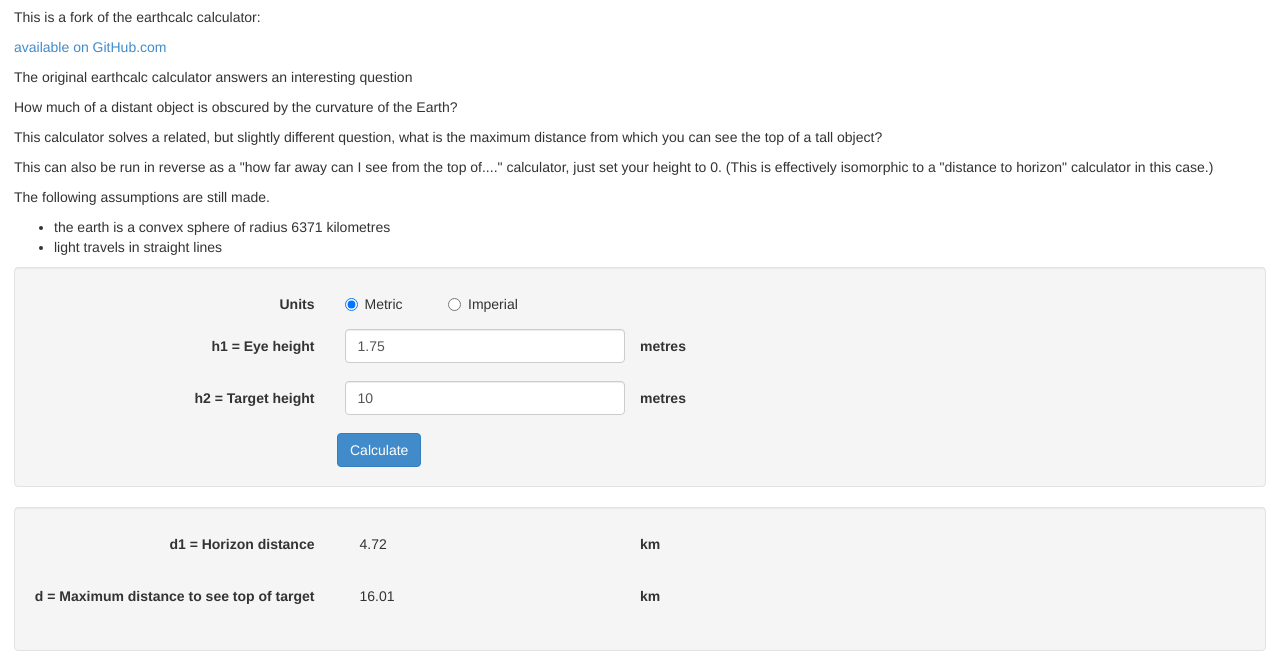
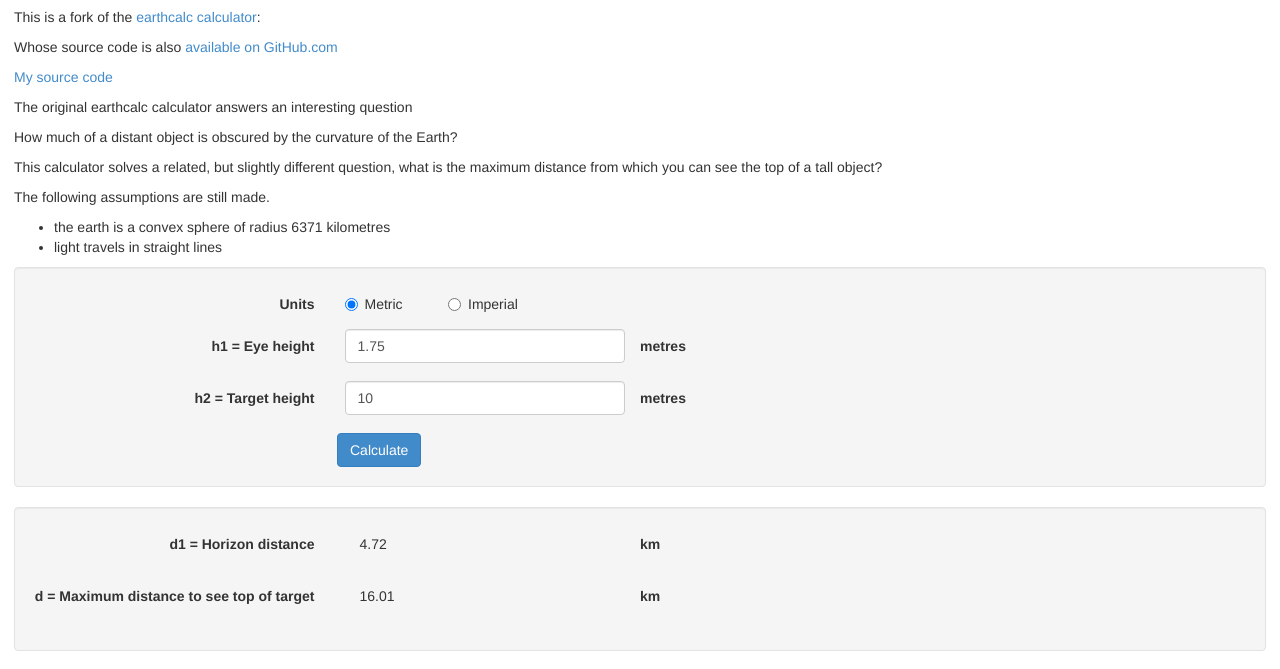
Before and after one commit to djohnkirby/djohnkirby.github.io, a plain HTML site: page earth/curve-calc/index.html in a window 1280 px wide. Shown: the part 63-732 px from the top of the page. Drawn offline with Linux system fonts and the light colour scheme.

Commit message:
update index.html

```diff
--- a/earth/curve-calc/index.html
+++ b/earth/curve-calc/index.html
@@ -1,15 +1,12 @@
 <html><head><title>How Far Can You See it From?</title><meta charset="utf8"/><link rel="stylesheet" href="lib-3p/bootstrap-3.2.0-dist/css/bootstrap.min.css"/><link rel="stylesheet" href="app.css"/><script src="lib-3p/jquery-3.1.1.slim.min.js"></script><script src="lib-3p/bootstrap-validator.min.js"></script><script src="lib-3p/query-string.js"></script></head></html><body><h1 id="how-far-away-can-you-see-it-">How Far Away Can You See It?</h1>
-<p>This is a fork of the earthcalc calculator:</p>
-<p><a href="https://github.com/dizzib/earthcalc">available on GitHub.com</a></p>
+<p>This is a fork of the <a href="https://dizzib.github.io/earth/curve-calc/">earthcalc calculator</a>:</p>
+<p>Whose source code is also <a href="https://github.com/dizzib/earthcalc">available on GitHub.com</a></p>
+<p><a href="https://github.com/djohnkirby/earthcalc">My source code</a></p>
 <p>The original earthcalc calculator answers an interesting question</p>
 <p>How much of a distant object is obscured by the curvature of the Earth?</p>
 <p>This calculator solves a related, but slightly different question,
 what is the maximum distance from which you can see the top of a tall
 object?</p>
-<p>This can also be run in reverse as a &quot;how far away can I see from the top of....&quot;
-calculator, just set your height to 0.
-(This is effectively isomorphic to a &quot;distance to horizon&quot; calculator in
-this case.)</p>
 <p>The following assumptions are still made.</p>
 <ul>
 <li>the earth is a convex sphere of radius 6371 kilometres</li>
```
